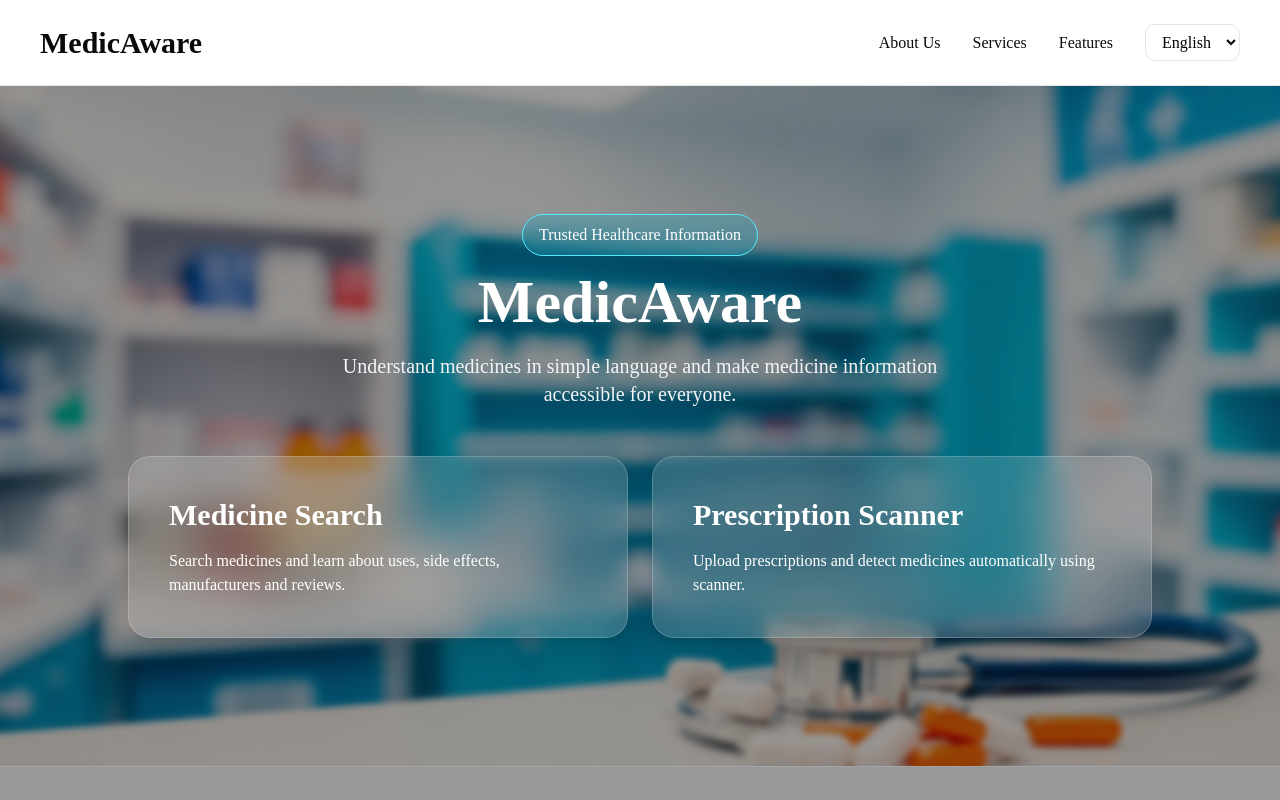
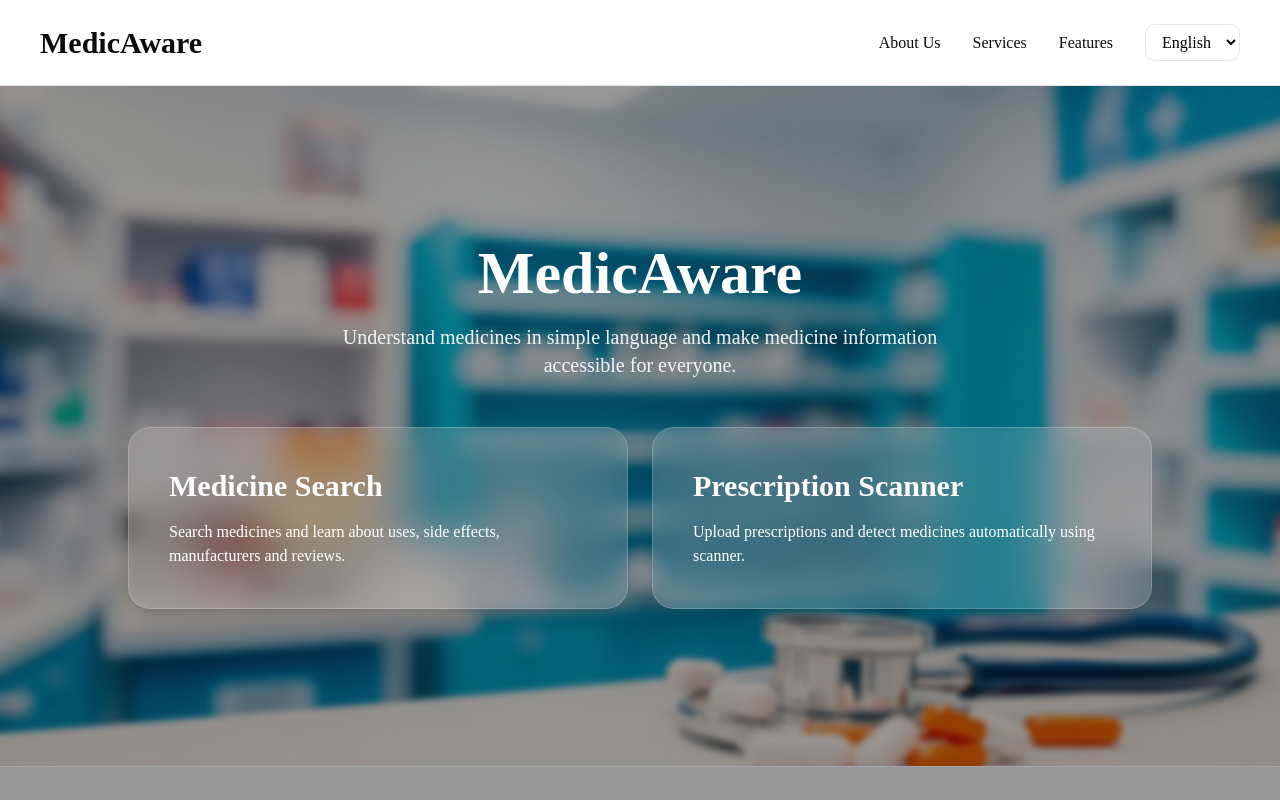
Before and after one commit to devendranath-18/MedicAwareAdvanced, a Next.js app in the folder client/: page / in a window 1280 px wide. Shown: the top 800 px of the page. Built offline with nearby package versions, Linux system fonts and the light colour scheme.

Commit message:
Update Hero.tsx

```diff
--- a/client/src/components/Hero.tsx
+++ b/client/src/components/Hero.tsx
@@ -45,9 +45,7 @@ export default function Hero() {
   {/* Hero Content */}
   <div className="relative z-10 flex flex-col items-center">
 
-    <div className="mb-4 px-4 py-2 rounded-full bg-cyan-500/20 backdrop-blur-md border border-cyan-300">
-      Trusted Healthcare Information
-    </div>
+
 
     <h1
       className="
```
